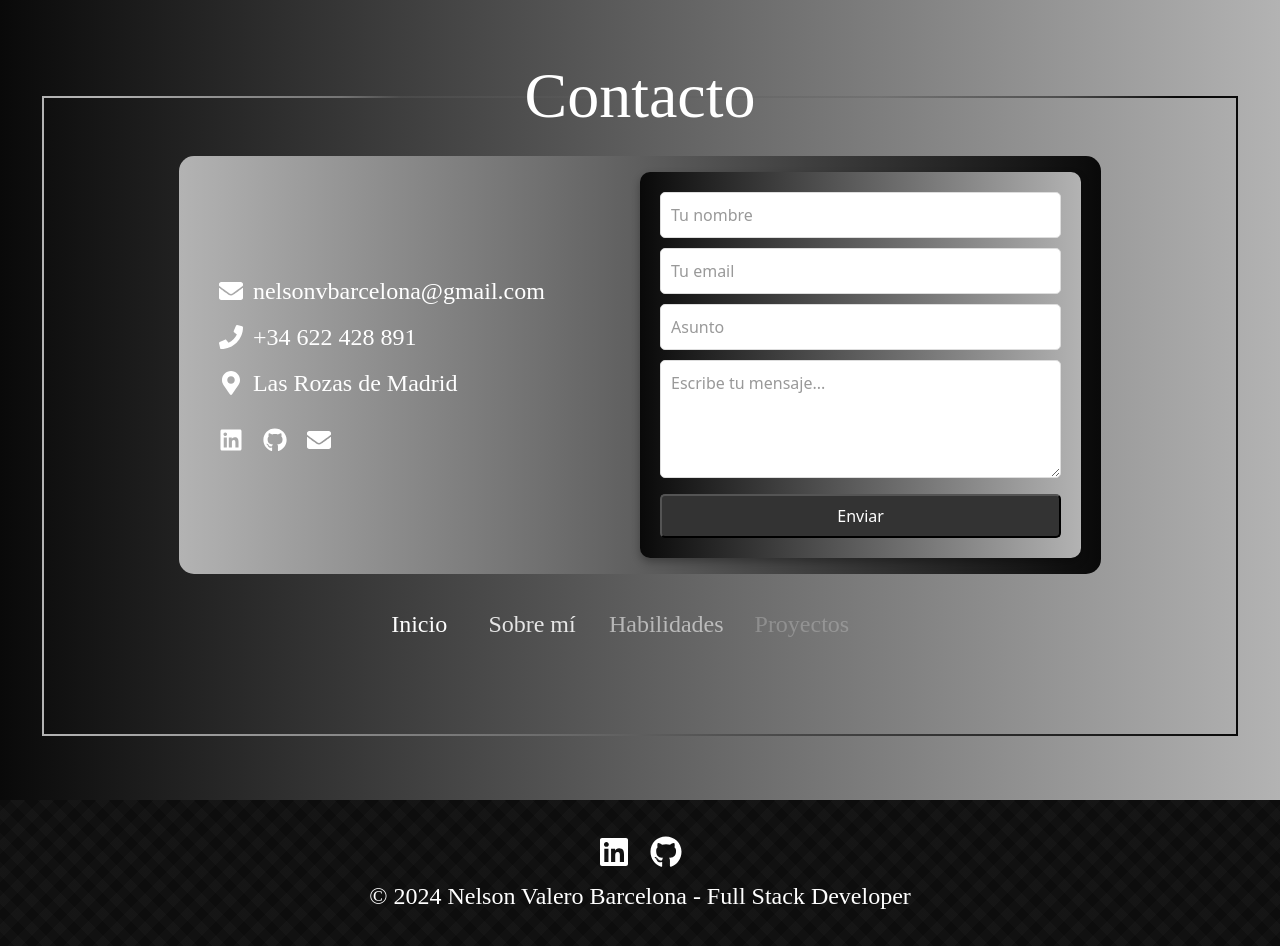
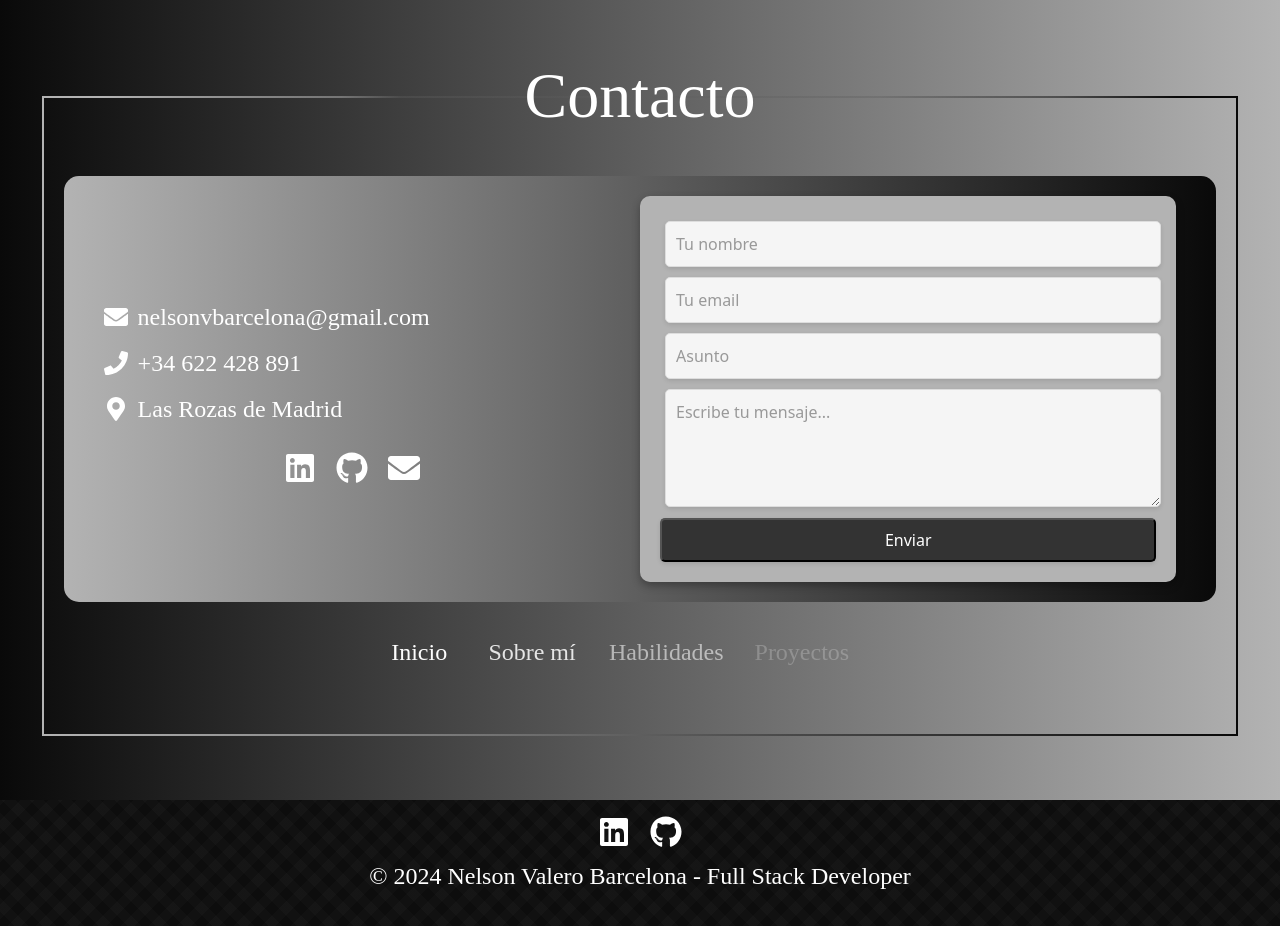
Before and after one commit to Nelvb/Portfolio, a React app: page /contact in a window 1280 px wide. Built offline with nearby package versions, Linux system fonts and the light colour scheme; a web font is replaced by a local one.

Commit message:
contact listo para ultimar detalles

```diff
--- a/src/js/views/contact.js
+++ b/src/js/views/contact.js
@@ -55,7 +55,7 @@ export const Contact = () => {
 
         <div className="contact-contain-container">
           {/* Parte Izquierda: Detalles de contacto y redes sociales */}
-          <div className="social-icons-container">
+          <div className="contact-icons-container">
             <div className="contact-item">
               <FaEnvelope className="contact-icon" /> <a href="mailto:nelsonvbarcelona@gmail.com">nelsonvbarcelona@gmail.com</a>
             </div>
@@ -65,7 +65,7 @@ export const Contact = () => {
             <div className="contact-item">
               <FaMapMarkerAlt className="contact-icon" /> Las Rozas de Madrid
             </div>
-            <div className="social-icons">
+            <div className="contact-social-icons">
               <a href="https://www.linkedin.com/in/tu-perfil" target="_blank" rel="noopener noreferrer">
                 <FaLinkedin className="contact-icon" />
               </a>
--- a/src/styles/contact.css
+++ b/src/styles/contact.css
@@ -1,15 +1,18 @@
+/* Contenedor principal */
 .contact-container {
     display: flex;
     justify-content: center;
     align-items: center;
     height: 100vh;
     background: linear-gradient(to right, #090909, #b3b3b3);
+    position: relative;
     padding: 2vh 2vw;
     box-sizing: border-box;
     flex-direction: column;
     overflow: hidden;
 }
 
+/* Marco interno con borde degradado */
 .contact-inner-frame {
     width: calc(100% - 2rem);
     height: calc(100% - 6vh);
@@ -28,6 +31,7 @@
     flex-direction: column;
 }
 
+/* Línea superior con degradado en el centro */
 .contact-inner-frame::before {
     content: '';
     position: absolute;
@@ -44,47 +48,71 @@
         rgba(9, 9, 9, 0.5) 85%,
         #090909 95%);
     z-index: 1;
+    transition: background 0.3s ease;
 }
 
+/* Contenedor del título superpuesto sobre la línea */
 .contact-title-container {
     position: absolute;
     top: 0;
     left: 50%;
     transform: translate(-50%, -50%);
     z-index: 2;
+    padding: 0;
+    background: transparent;
     width: 100%;
 }
 
+/* Texto del título */
 .contact-title-text {
     font-family: 'Oooh Baby', cursive;
     font-size: clamp(2.5rem, 5vw, 6rem);
     color: white;
     text-align: center;
+    line-height: 1;
+    white-space: nowrap;
     margin: 0;
+    padding: 0;
 }
 
+/* Contenedor principal con diseño responsive */
 .contact-contain-container {
-    width: 80%;
-    height: 70%;
+    width: 100%;
+    max-width: 1200px;
     display: flex;
     flex-direction: row;
-    justify-content: space-between;
     align-items: center;
     box-sizing: border-box;
-    padding: 20px;
+    padding: 20px 40px 20px 20px;
     background: linear-gradient(to left, #090909, #b3b3b3);
     border-radius: 15px;
+    gap: 20px;
+    flex-wrap: wrap;
+    margin-top: 3rem;
 }
 
-.social-icons-container {
-    width: 45%;
+/* Contenedores internos */
+.contact-icons-container {
+    flex: 1;
+    padding: 20px;
+    border-radius: 10px;
+    color: white;
     display: flex;
     flex-direction: column;
     align-items: flex-start;
+    justify-content: space-between;
+}
+
+.contact-info-container {
+    flex: 1;
     padding: 20px;
+    border-radius: 10px;
+    background: linear-gradient(to right, #b3b3b3, #b3b3b3);
+    box-shadow: 0 4px 8px rgba(0, 0, 0, 0.3);
     color: white;
 }
 
+/* Elementos individuales de contacto */
 .contact-item {
     display: flex;
     align-items: center;
@@ -94,6 +122,7 @@
     margin: 5px 0;
 }
 
+/* Enlaces de contacto */
 .contact-item a {
     color: white;
     text-decoration: none;
@@ -103,25 +132,21 @@
     color: #c0c0c0;
 }
 
-.social-icons {
+/* Iconos de redes sociales */
+.contact-social-icons {
     display: flex;
-    gap: 10px;
+    gap: 20px;
     margin-top: 20px;
+    justify-content: center;
+    width: 100%;
 }
 
-.contact-icon {
-    font-size: 1.5rem;
+.contact-social-icons .contact-icon {
+    font-size: 2rem;
     color: white;
 }
 
-.contact-info-container {
-    width: 50%;
-    background: linear-gradient(to right, #090909, #b3b3b3);
-    border-radius: 10px;
-    padding: 20px;
-    box-shadow: 0 4px 8px rgba(0, 0, 0, 0.3);
-}
-
+/* Formulario de contacto */
 .contact-form {
     display: flex;
     flex-direction: column;
@@ -132,11 +157,20 @@
 .contact-form textarea {
     width: 100%;
     padding: 10px;
-    margin-bottom: 10px;
     border: 1px solid #ddd;
     border-radius: 5px;
     font-size: 1rem;
     color: #333;
+    margin: 5px;
+    background-color: whitesmoke;
+    box-shadow: 0 2px 4px rgba(0, 0, 0, 0.1);
+    transition: box-shadow 0.3s ease;
+}
+
+.contact-form input:focus,
+.contact-form textarea:focus {
+    box-shadow: 0 4px 8px rgba(0, 0, 0, 0.2);
+    outline: none;
 }
 
 .contact-form input::placeholder,
@@ -149,15 +183,23 @@
     color: white;
     border-radius: 5px;
     cursor: pointer;
-    transition: background-color 0.3s;
+    transition: background-color 0.3s, box-shadow 0.3s ease;
     width: 100%;
     padding: 0.5rem;
+    box-shadow: 0 2px 4px rgba(0, 0, 0, 0.1);
 }
 
 .contact-form button:hover {
     background-color: #555;
+    box-shadow: 0 4px 8px rgba(0, 0, 0, 0.2);
 }
 
+.contact-form button:active {
+    box-shadow: 0 2px 4px rgba(0, 0, 0, 0.1);
+    transform: translateY(2px);
+}
+
+/* Enlaces de navegación */
 .link-row {
     display: flex;
     justify-content: center;
@@ -178,3 +220,19 @@
 .link-item:hover {
     color: #c0c0c0;
 }
+
+/* Media query para pantallas pequeñas */
+@media (max-width: 768px) {
+    .contact-contain-container {
+        flex-direction: column;
+        align-items: center;
+        padding: 10px;
+    }
+
+    .contact-icons-container,
+    .contact-info-container {
+        width: 100%;
+        max-width: 400px;
+        margin: 10px 0;
+    }
+}
```
